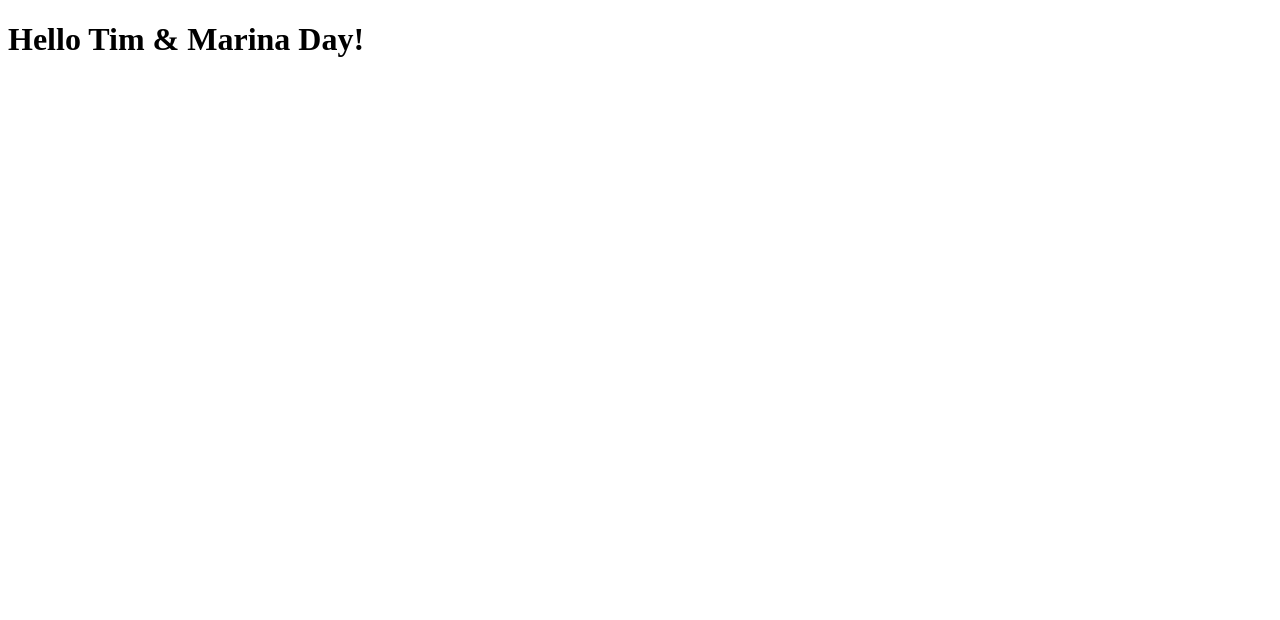
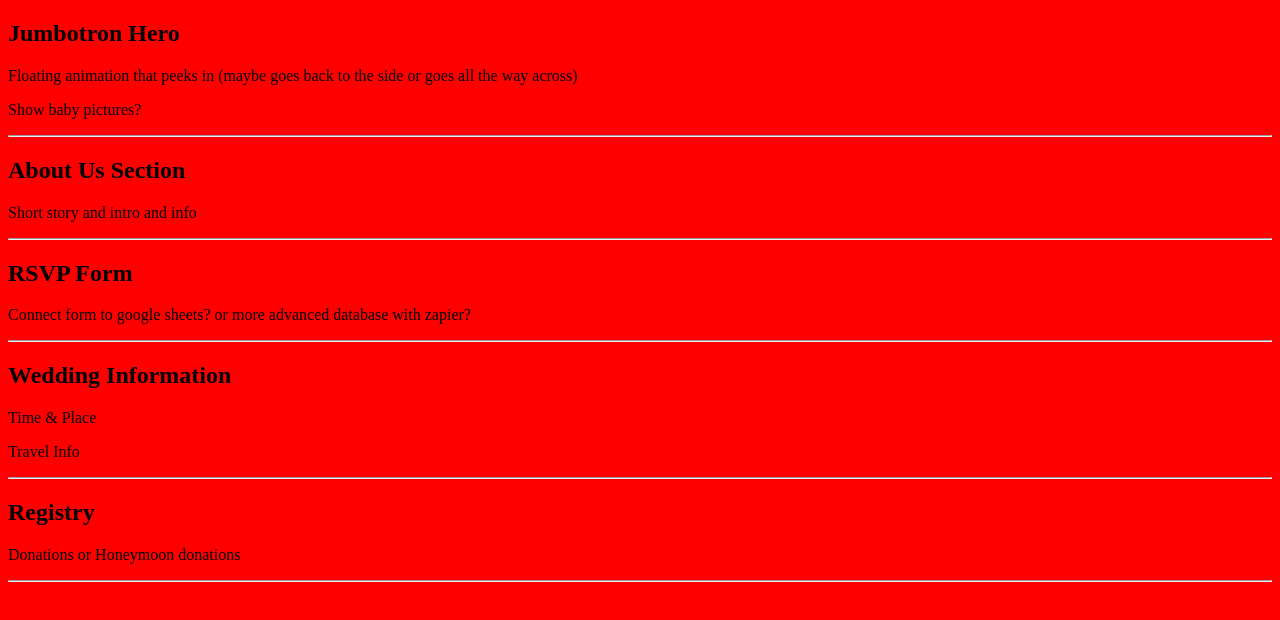
Before and after one commit to mdargitz/tim-marina-day, a website: page index.html in a window 1280 px wide. Drawn offline with Linux system fonts and the light colour scheme.

Commit message:
Add stylesheet and outline content

```diff
--- /dev/null
+++ b/index.css
@@ -0,0 +1,3 @@
+body {
+    background: red;
+}
--- a/index.html
+++ b/index.html
@@ -1,13 +1,44 @@
 <!DOCTYPE html>
-<html>
+<html lang="en" dir="ltr">
     <head>
         <meta charset="utf-8">
         <meta name="viewport" content="width=device-width, initial-scale=1, viewport-fit=cover">
         <title>Tim & Marina's Wedding</title>
         <meta name="description" content="Join us in celebrating the wedding of Tim & Marina, who are tying the knot in June, 2025. We can't wait to see you there!">
         <link rel="icon" type="image/png" href="./favicon.png">
+        <link rel="apple-touch-icon" href="./favicon.png">
+        <meta name="apple-mobile-web-app-capable" content="yes">
+        <meta name="apple-mobile-web-app-status-bar-style" content="black">
+        <meta name="msapplication-config" content="none">
+        <link rel="stylesheet" href="./index.css">
     </head>
     <body>
-        <h1>Hello Tim & Marina Day!</h1>
+        <section>
+            <h1>Jumbotron Hero</h1>
+            <p>Floating animation that peeks in (maybe goes back to the side or goes all the way across)</p>
+            <p>Show baby pictures?</p>
+            <hr />
+        </section>
+        <section>
+            <h1>About Us Section</h1>
+            <p>Short story and intro and info</p>
+            <hr />
+        </section>
+        <section>
+            <h1>RSVP Form</h1>
+            <p>Connect form to google sheets? or more advanced database with zapier?</p>
+            <hr />
+        </section>
+        <section>
+            <h1>Wedding Information</h1>
+            <p>Time & Place</p>
+            <p>Travel Info</p>
+            <hr />
+        </section>
+        <section>
+            <h1>Registry</h1>
+            <p>Donations or Honeymoon donations</p>
+            <hr />
+        </section>
     </body>
 </html>
```
